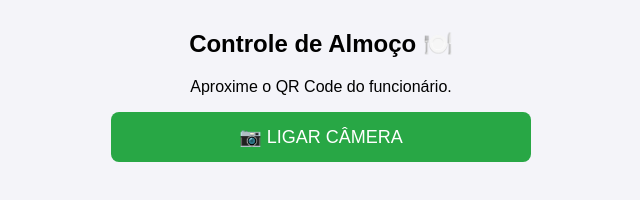
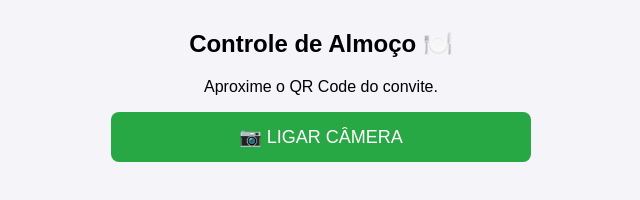
Before and after one commit to pedroaojunior/Qrcode, a plain HTML site: page index.html in a window 1280 px wide. Shown: the full height of the page, 319-959 px from the left. Drawn offline with Linux system fonts and the light colour scheme.

Commit message:
Atualizar o prompt do código QR no arquivo index.html.
trocado a mensagem do nome funcionario para convite

```diff
--- a/index.html
+++ b/index.html
@@ -19,7 +19,7 @@ button{padding:14px 20px;border:none;border-radius:8px;font-size:18px;color:#fff
 </head>
 <body>
 <h2>Controle de Almoço 🍽️</h2>
-<p>Aproxime o QR Code do funcionário.</p>
+<p>Aproxime o QR Code do convite.</p>
 
 <button id="btn-iniciar">📷 LIGAR CÂMERA</button>
 <div id="reader"></div>
```
